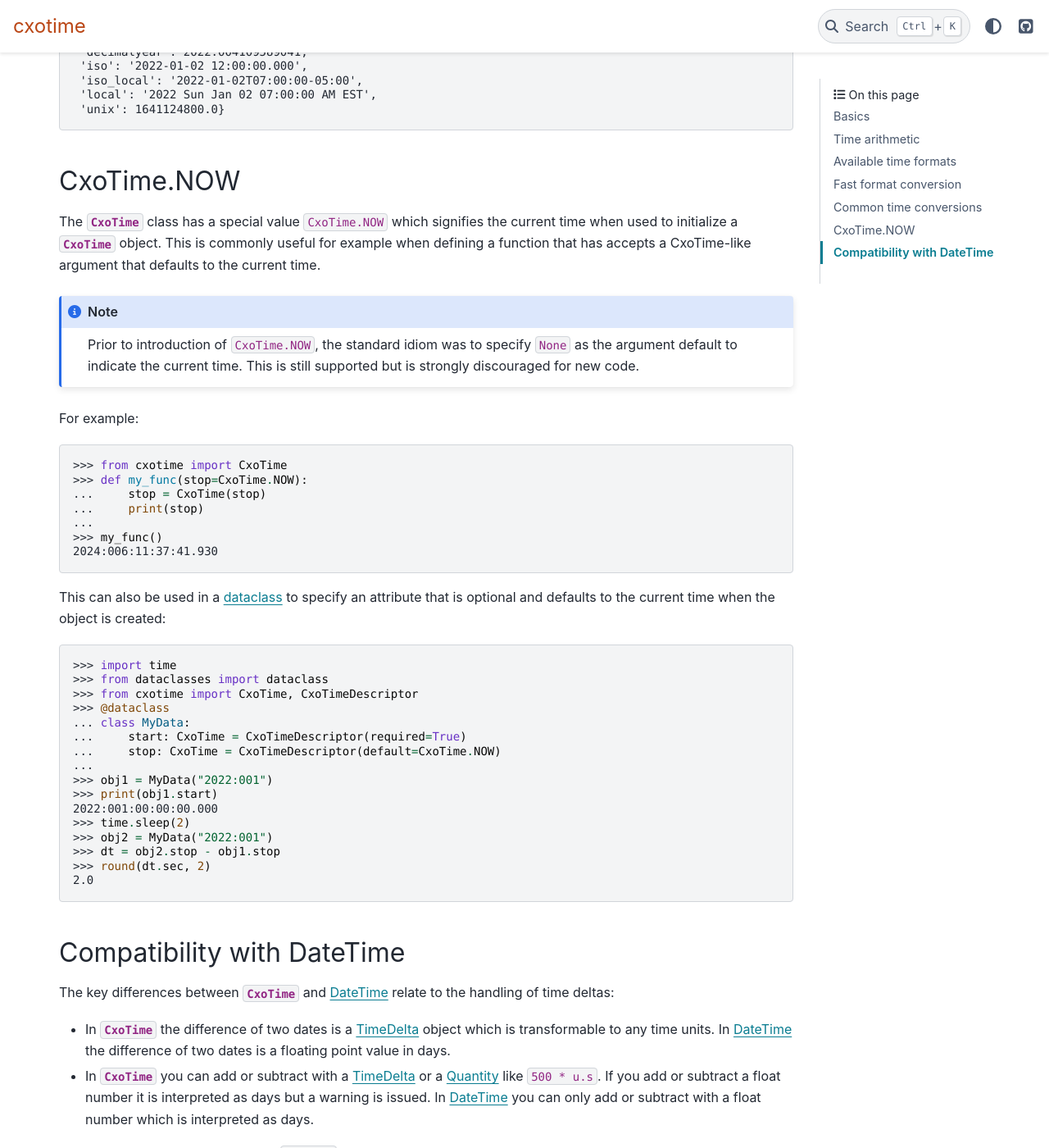
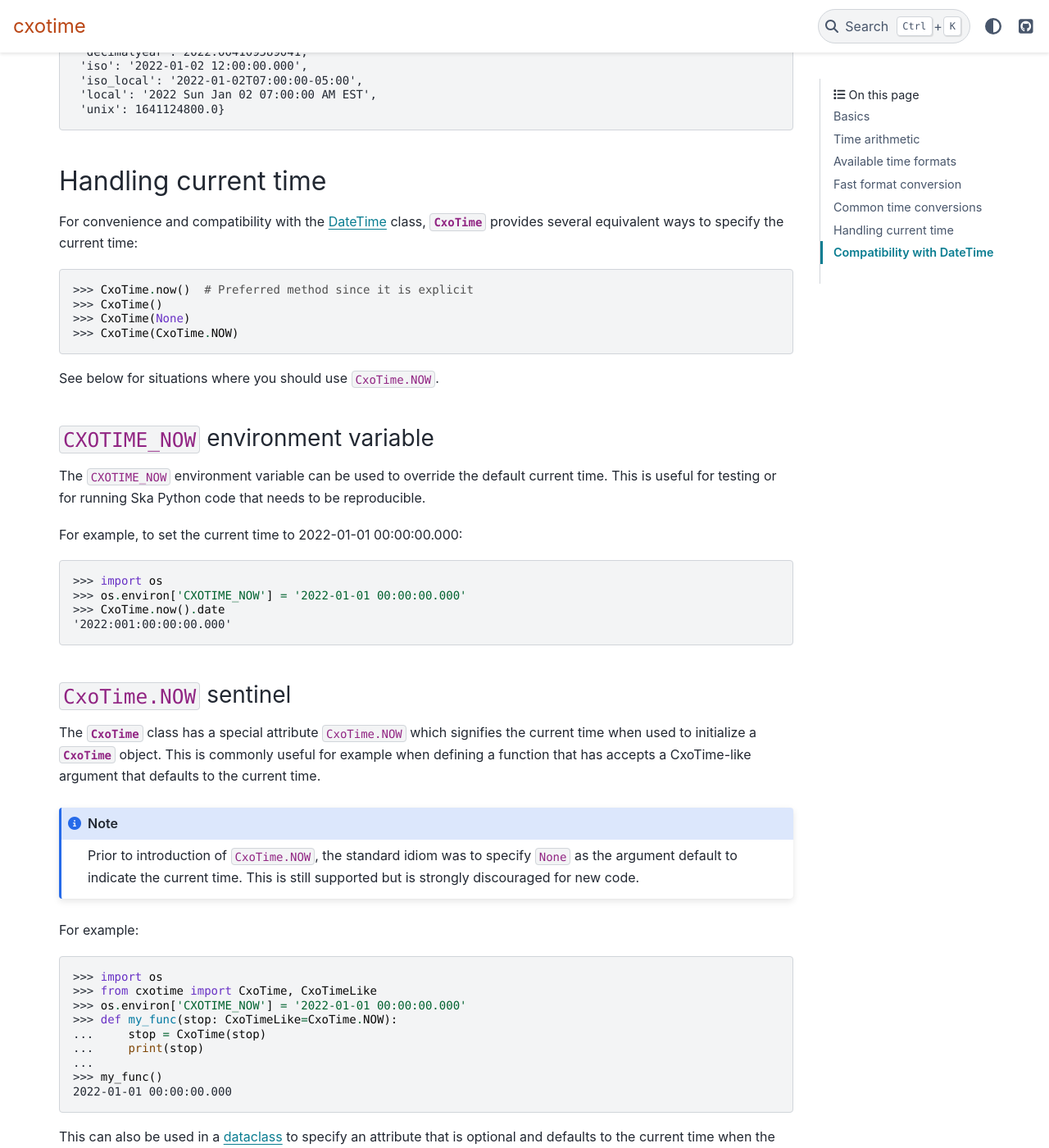
Before and after one commit to sot/cxotime, a Sphinx documentation site: the page built from docs/index.rst, in a window 1280 px wide and 1400 px high, scrolled down 4943 px. Shown: the whole window at 82% size. Built offline with Sphinx 7.4.7 and the PyData theme 0.15.4, drawn with Linux system fonts in a browser that asks for light colours; formulas are drawn with MathJax 3; the version number could not be read and is left out; some of the changed text lies outside the part shown.

Commit message:
Use CXOTIME_NOW env var for current time if set

```diff
--- a/docs/index.rst
+++ b/docs/index.rst
@@ -230,10 +230,36 @@ method:
  'local': '2022 Sun Jan 02 07:00:00 AM EST',
  'unix': 1641124800.0}
 
-CxoTime.NOW
------------
+Handling current time
+---------------------
 
-The |CxoTime| class has a special value ``CxoTime.NOW`` which signifies the current time
+For convenience and compatibility with the DateTime_ class, |CxoTime| provides several
+equivalent ways to specify the current time:
+
+>>> CxoTime.now()  # Preferred method since it is explicit
+>>> CxoTime()
+>>> CxoTime(None)
+>>> CxoTime(CxoTime.NOW)
+
+See below for situations where you should use ``CxoTime.NOW``.
+
+``CXOTIME_NOW`` environment variable
+^^^^^^^^^^^^^^^^^^^^^^^^^^^^^^^^^^^^
+The ``CXOTIME_NOW`` environment variable can be used to override the default current
+time.  This is useful for testing or for running Ska Python code that needs to be
+reproducible.
+
+For example, to set the current time to 2022-01-01 00:00:00.000:
+
+>>> import os
+>>> os.environ['CXOTIME_NOW'] = '2022-01-01 00:00:00.000'
+>>> CxoTime.now().date
+'2022:001:00:00:00.000'
+
+``CxoTime.NOW`` sentinel
+^^^^^^^^^^^^^^^^^^^^^^^^
+
+The |CxoTime| class has a special attribute ``CxoTime.NOW`` which signifies the current time
 when used to initialize a |CxoTime| object.  This is commonly useful for example when
 defining a function that has accepts a CxoTime-like argument that defaults to the
 current time.
@@ -244,34 +270,37 @@ current time.
 
 For example:
 
->>> from cxotime import CxoTime
->>> def my_func(stop=CxoTime.NOW):
+>>> import os
+>>> from cxotime import CxoTime, CxoTimeLike
+>>> os.environ['CXOTIME_NOW'] = '2022-01-01 00:00:00.000'
+>>> def my_func(stop: CxoTimeLike=CxoTime.NOW):
 ...     stop = CxoTime(stop)
 ...     print(stop)
 ...
 >>> my_func()
-2024:006:11:37:41.930
+2022-01-01 00:00:00.000
 
 This can also be used in a `dataclass
 <https://docs.python.org/3/library/dataclasses.html>`_ to specify an attribute that is
-optional and defaults to the current time when the object is created::
+optional and defaults to the current time when the object is created:
 
-    >>> import time
-    >>> from dataclasses import dataclass
-    >>> from cxotime import CxoTime, CxoTimeDescriptor
-    >>> @dataclass
-    ... class MyData:
-    ...     start: CxoTime = CxoTimeDescriptor(required=True)
-    ...     stop: CxoTime = CxoTimeDescriptor(default=CxoTime.NOW)
-    ...
-    >>> obj1 = MyData("2022:001")
-    >>> print(obj1.start)
-    2022:001:00:00:00.000
-    >>> time.sleep(2)
-    >>> obj2 = MyData("2022:001")
-    >>> dt = obj2.stop - obj1.stop
-    >>> round(dt.sec, 2)
-    2.0
+>>> import time
+>>> from dataclasses import dataclass
+>>> from cxotime import CxoTime, CxoTimeDescriptor
+>>> @dataclass
+... class MyData:
+...     start: CxoTime = CxoTimeDescriptor(required=True)
+...     stop: CxoTime = CxoTimeDescriptor(default=CxoTime.NOW)
+...
+>>> obj1 = MyData("2022:001")
+>>> obj1.start
+'2022:001:00:00:00.000'
+>>> time.sleep(2)
+>>> obj2 = MyData("2022:001")
+>>> dt = obj2.stop - obj1.stop
+>>> round(dt.sec, 1)
+2.0
+
 
 Compatibility with DateTime
 ---------------------------
```
Also changed, not shown: 2 other files.
